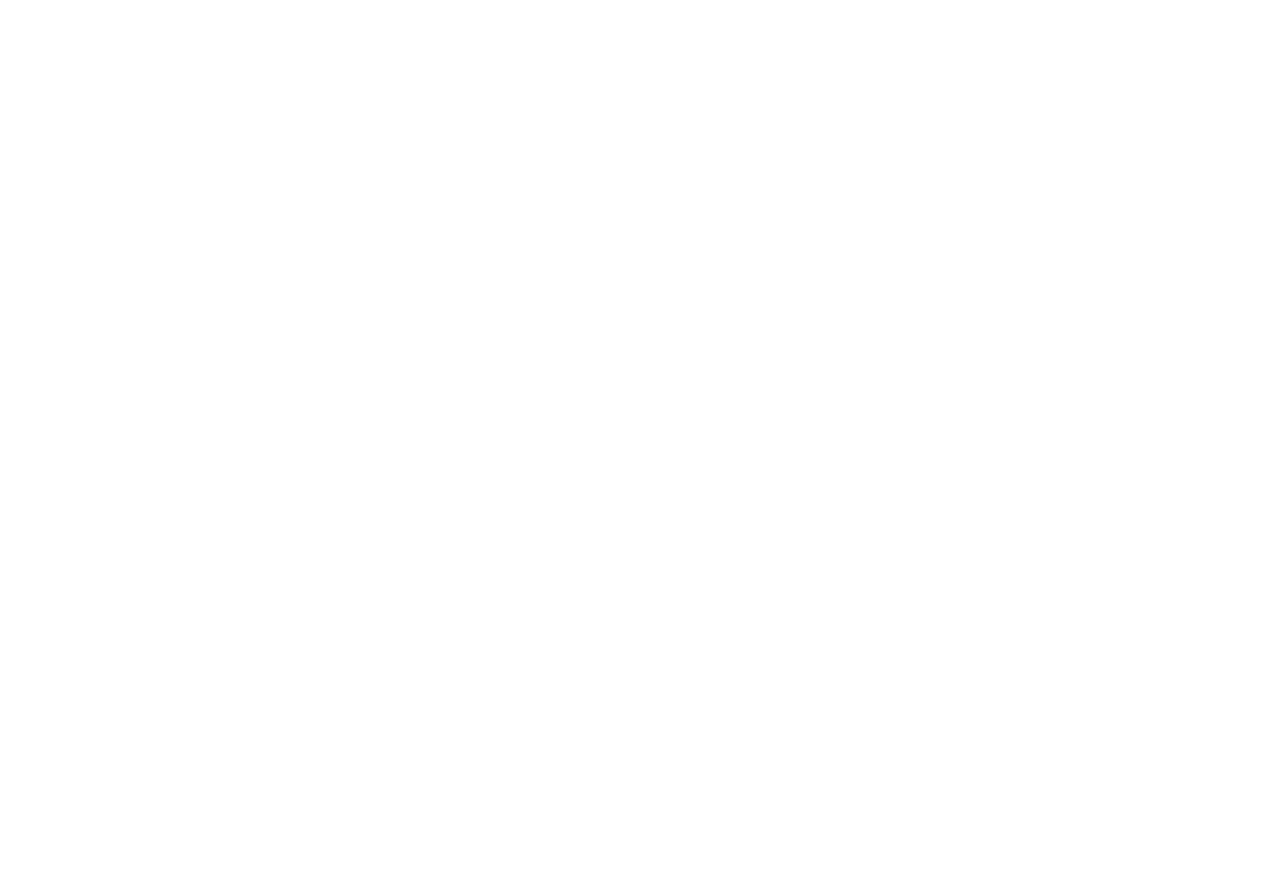
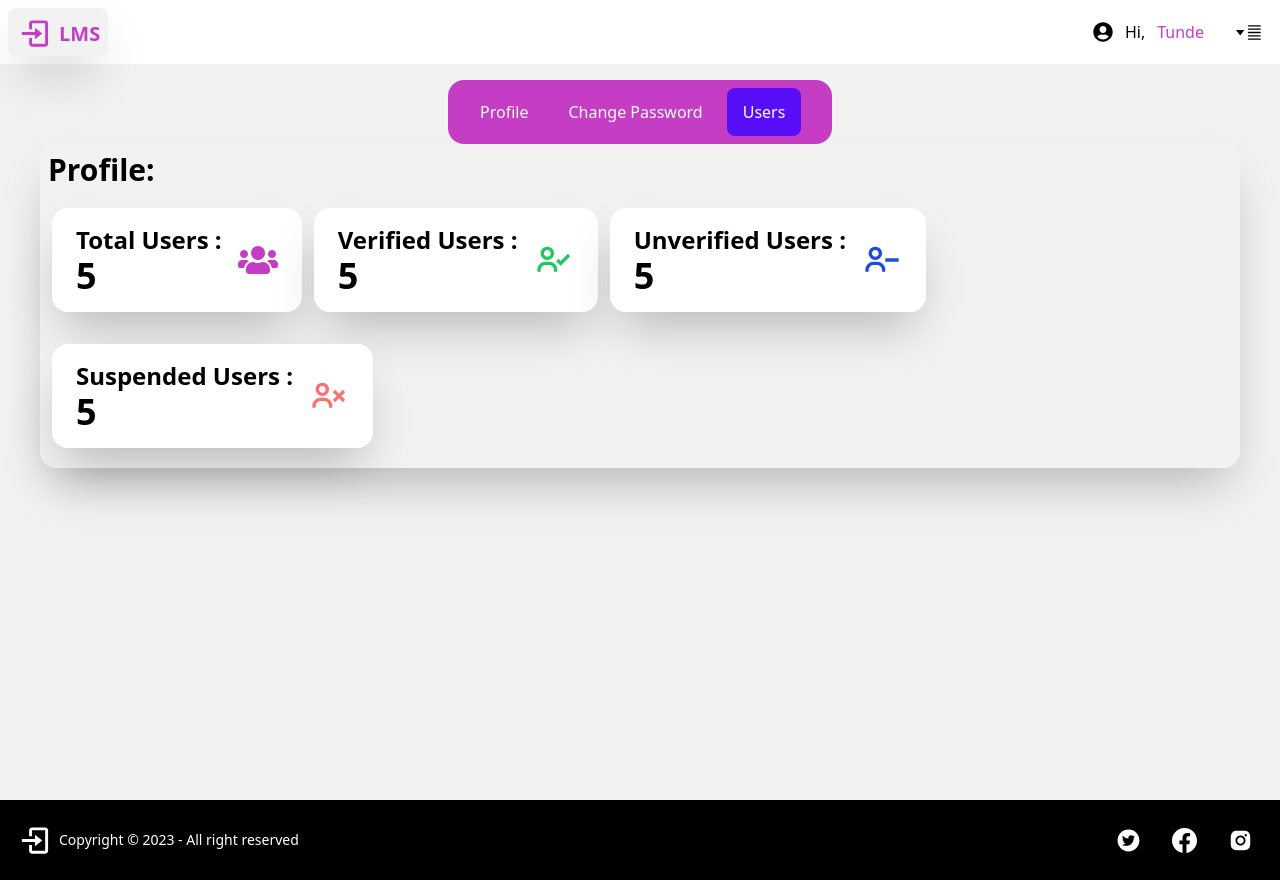
Before and after one commit to Twise007/lms, a React (Create React App) app: page /userslist in a window 1280 px wide. Before the commit this address had no page. Before the commit the page ends 800 px from the top, so only its background shows below. Built offline with nearby package versions, Linux system fonts and the light colour scheme.

Commit message:
users page

```diff
--- a/src/App.js
+++ b/src/App.js
@@ -10,7 +10,7 @@
 import ChangePassword from "./pages/change password/ChangePassword";
 import Home from "./pages/Home";
 import Profile from "./pages/profile/Profile";
-import Users from "./pages/users/Users";
+import UsersList from "./pages/users/UsersList";
 
 
 
@@ -30,7 +30,7 @@
 
           <Route path="/profile" element={<Layout><Profile /></Layout>} />
           <Route path="/changepassword" element={<Layout><ChangePassword /></Layout>} />
-          <Route path="/users" element={<Layout><Users /></Layout>} />
+          <Route path="/userslist" element={<Layout><UsersList /></Layout>} />
 
         </Routes>
       </BrowserRouter>
--- a/src/components/PageMenu.jsx
+++ b/src/components/PageMenu.jsx
@@ -17,7 +17,7 @@
                 </NavLink>
             </li>
             <li>
-                <NavLink to="/users" className="hover:bg-bg-white hover:text-bg-purple mx-1">
+                <NavLink to="/userslist" className="hover:bg-bg-white hover:text-bg-purple mx-1">
                     Users
                 </NavLink>
             </li>
--- /dev/null
+++ b/src/components/usersStats/InfoBox.jsx
@@ -0,0 +1,17 @@
+import React from 'react'
+
+const InfoBox = ({bgColor, title, count, icon}) => {
+  return (
+    <div className={`stats ml-3 mt-3 mb-5 shadow-2xl ${bgColor}`}>
+        <div className="stats">
+            <div className="stat bg-bg-white">
+                <div className="stat-figure">{icon}</div>
+                <div className="stat-title text-2xl font-bold text-bg-black">{title}{' :'}</div>
+                <div className="stat-value text-4xl font-bold text-bg-black">{count}</div>
+            </div>
+        </div>
+      </div>
+  )
+}
+
+export default InfoBox
--- /dev/null
+++ b/src/components/usersStats/UserStats.jsx
@@ -0,0 +1,46 @@
+import React from 'react'
+import { BiUserCheck, BiUserMinus, BiUserX } from 'react-icons/bi'
+import { FaUsers } from 'react-icons/fa'
+import InfoBox from './InfoBox'
+
+//Icons
+const icon1 = <FaUsers size={40} className='text-bg-purple'/>
+const icon2 = <BiUserCheck size={40} className='text-green-500'/>
+const icon3 = <BiUserMinus size={40} className='text-blue-700'/>
+const icon4 = <BiUserX size={40} className='text-error'/>
+
+const UserStats = () => {
+  return (
+    <div className=''>
+        <div className="shadow-2xl rounded-box">
+            <h1 className='text-bg-black text-3xl font-bold p-2'>Profile:</h1>
+            <InfoBox
+                icon={icon1}
+                title={"Total Users"}
+                count={"5"}
+                bgColor=''
+            />
+            <InfoBox
+                icon={icon2}
+                title={"Verified Users"}
+                count={"5"}
+                bgColor="c"
+            />
+            <InfoBox
+                icon={icon3}
+                title={"Unverified Users"}
+                count={"5"}
+                bgColor="c"
+            />
+                        <InfoBox
+                icon={icon4}
+                title={"Suspended Users"}
+                count={"5"}
+                bgColor="c"
+            />
+        </div>
+    </div>
+  )
+}
+
+export default UserStats
--- a/src/pages/users/Users.jsx
+++ /dev/null
@@ -1,13 +0,0 @@
-import React from 'react'
-import PageMenu from '../../components/PageMenu'
-
-const Users = () => {
-  return (
-    <div className='bg-bg-off-white text-bg-black hero min-h-screen pt-20'>
-    <PageMenu />
-        Users page
-    </div>
-  )
-}
-
-export default Users
--- /dev/null
+++ b/src/pages/users/UsersList.jsx
@@ -0,0 +1,14 @@
+import React from 'react'
+import PageMenu from '../../components/PageMenu'
+import UserStats from '../../components/usersStats/UserStats'
+
+const UsersList = () => {
+  return (
+    <div className='bg-bg-off-white min-h-screen pt-20 px-10'>
+    <PageMenu />
+    <UserStats />
+    </div>
+  )
+}
+
+export default UsersList
```
